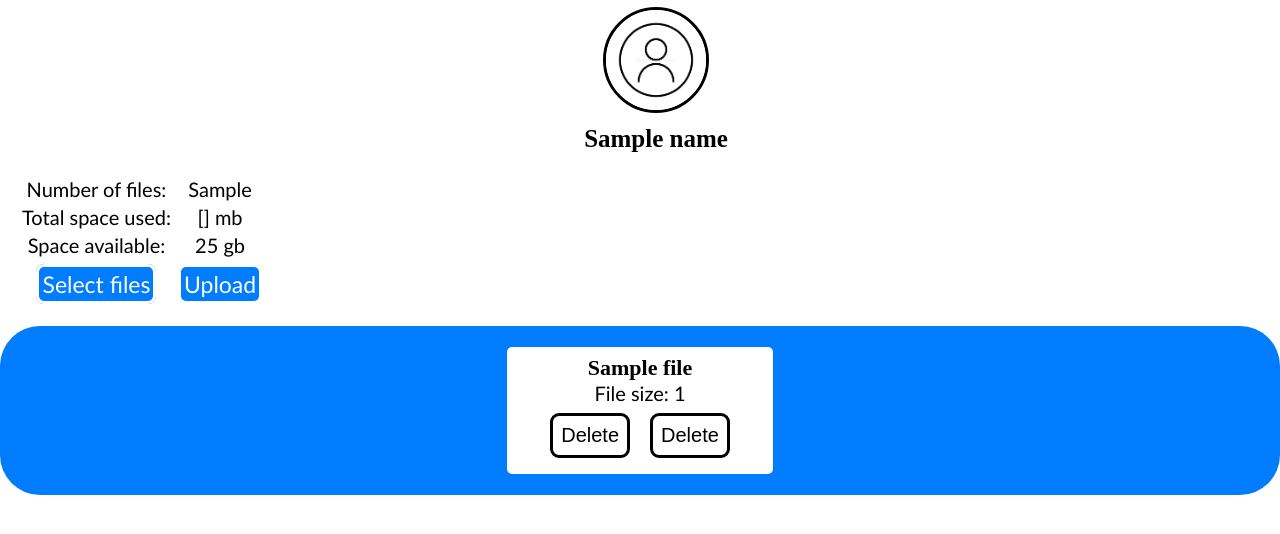
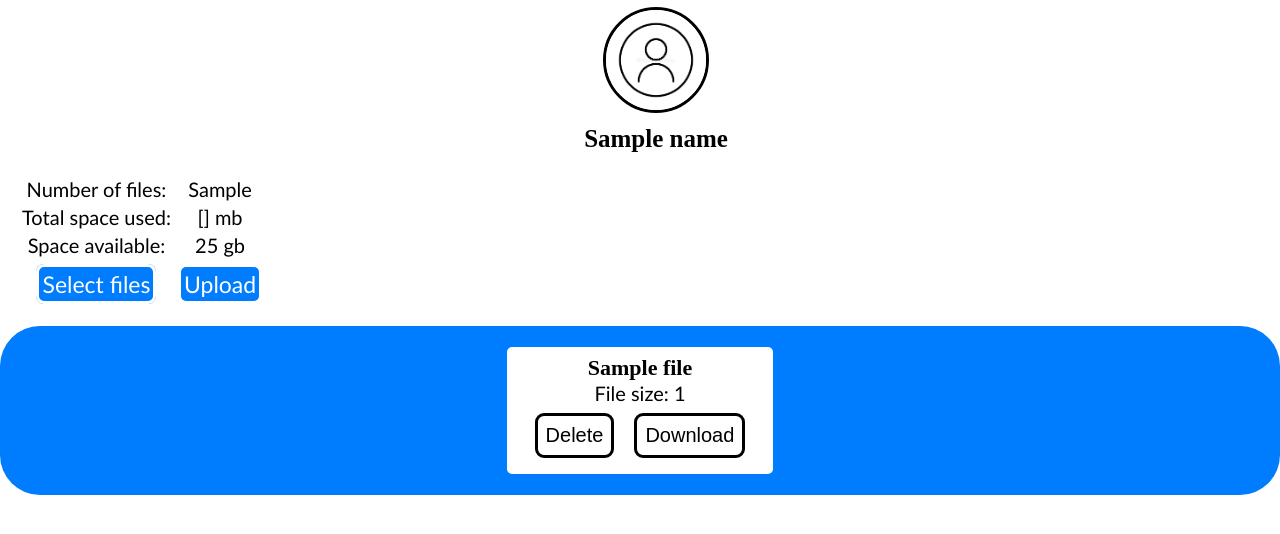
Before and after one commit to abhineetraj1/flask-cloud-drive, a Flask app: template template/dashboard.html in a window 1280 px wide. Shown: the part 17-551 px from the top of the page. Run offline with Flask 2, Linux system fonts and the light colour scheme; the template is opened without the code that fills it: most values are stand-ins (such as "Sample title", 1, 10 or a date in 2020).

Commit message:
Update dashboard.html

```diff
--- a/template/dashboard.html
+++ b/template/dashboard.html
@@ -56,7 +56,7 @@
 		<div class="block-size">File size: {{i.size}}</div>
 		<div>
 			<a href="/delete/{{username}}/{{password}}/name/{{i.name}}"><button class="block-btn">Delete</button></a>
-			<a href="/download/{{username}}/{{password}}/name/{{i.name}}"><button class="block-btn">Delete</button></a>
+			<a href="/download/{{username}}/{{password}}/name/{{i.name}}"><button class="block-btn">Download</button></a>
 		</div>
 	</div>
 	<br>
```
